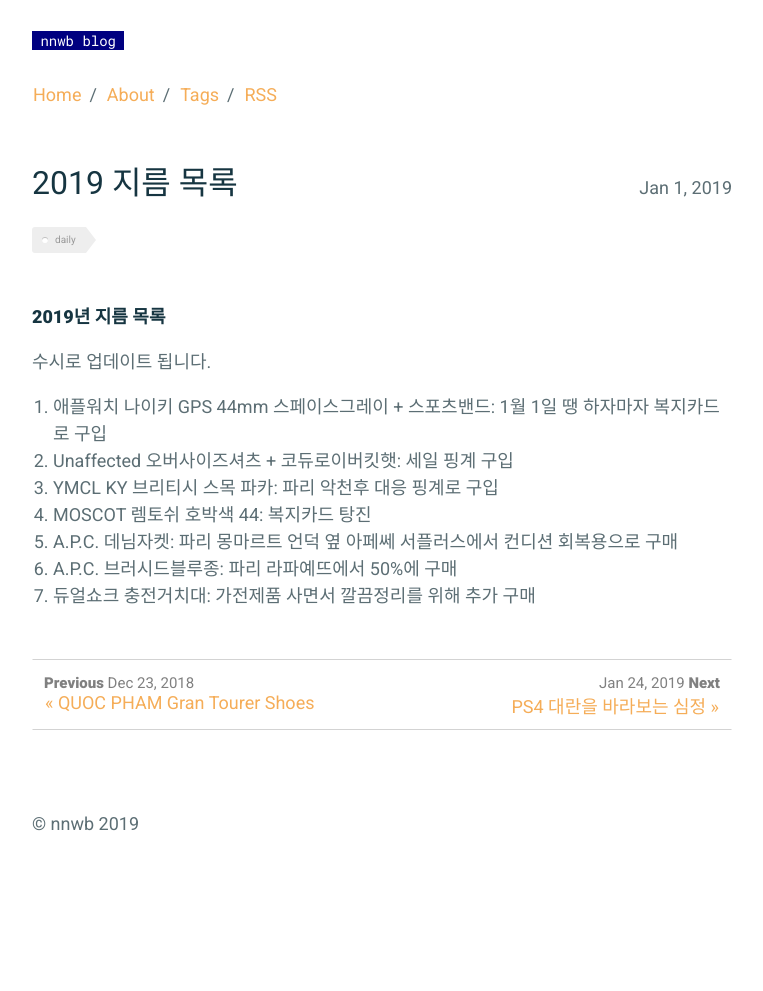
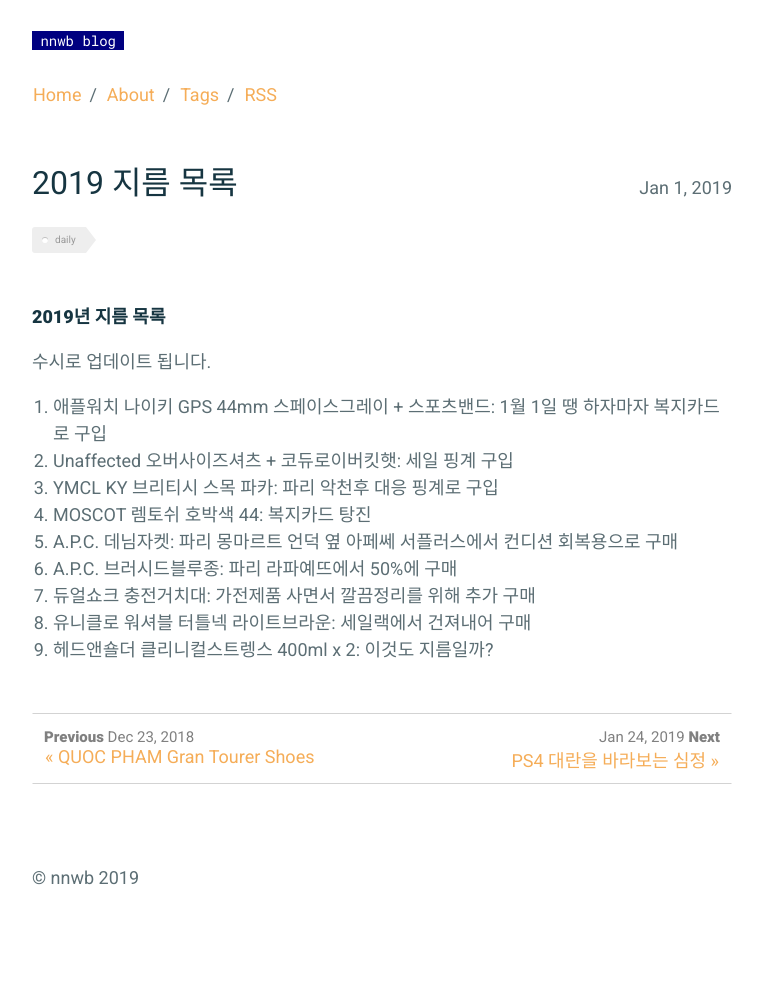
Before and after one commit to nnwb/nnwb.github.io, a Jekyll site: the page built from _posts/2019-01-01-2019buy.md, in a window 1280 px wide. Shown: the whole page, without its empty margins (258-1021 px from the left). Built offline with Jekyll 4.4.1, drawn with Linux system fonts in a browser that asks for light colours; comment, search, counter and statistics services are not loaded; before the commit the page ends 937 px from its top, so only the background shows below that.

Commit message:
Update 2019-01-01-2019buy.md

```diff
--- a/_posts/2019-01-01-2019buy.md
+++ b/_posts/2019-01-01-2019buy.md
@@ -17,3 +17,5 @@ comments: true
 5. A.P.C. 데님자켓: 파리 몽마르트 언덕 옆 아페쎄 서플러스에서 컨디션 회복용으로 구매
 6. A.P.C. 브러시드블루종: 파리 라파예뜨에서 50%에 구매
 7. 듀얼쇼크 충전거치대: 가전제품 사면서 깔끔정리를 위해 추가 구매
+8. 유니클로 워셔블 터틀넥 라이트브라운: 세일랙에서 건져내어 구매
+9. 헤드앤숄더 클리니컬스트렝스 400ml x 2: 이것도 지름일까?
```
